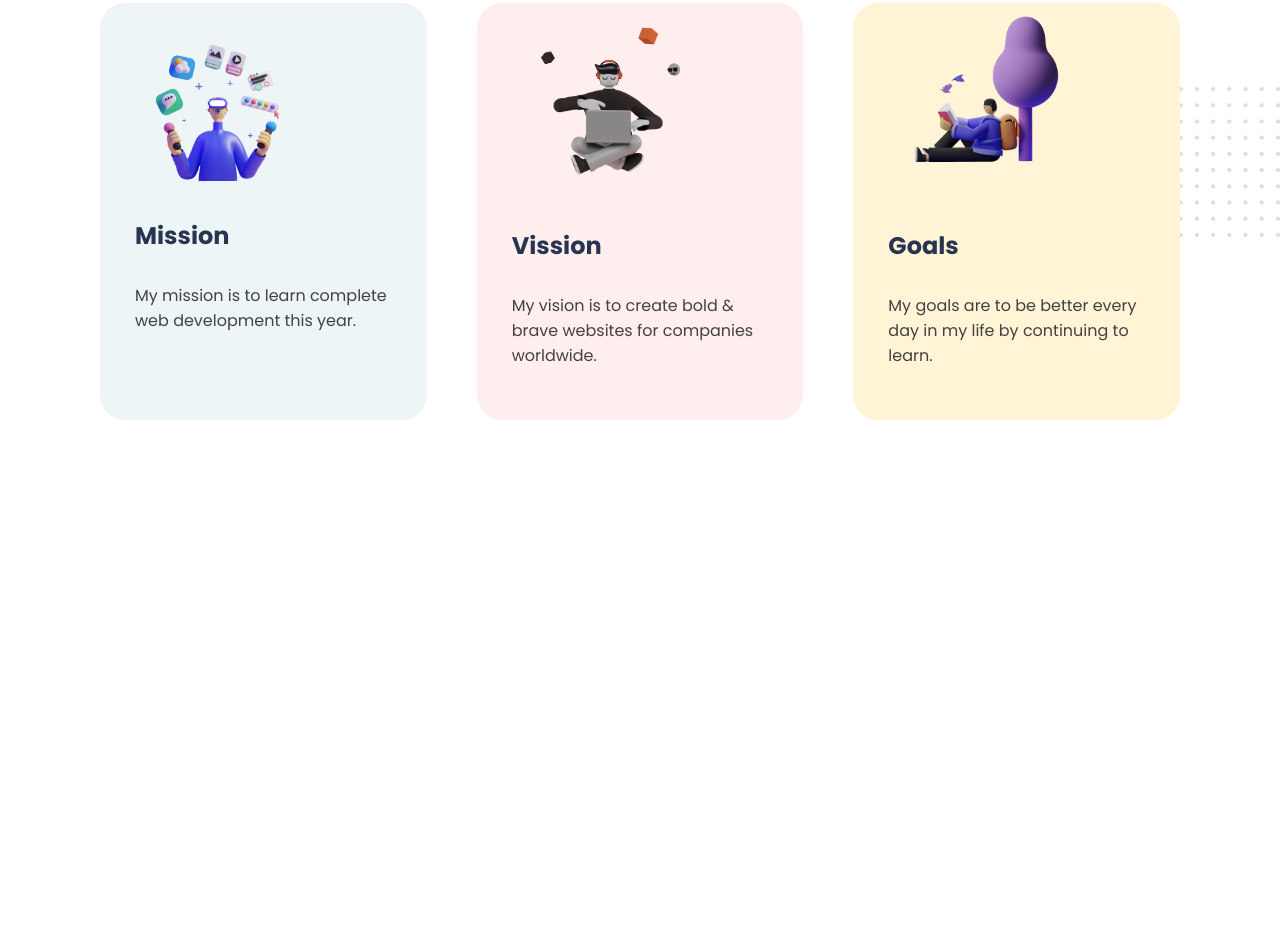
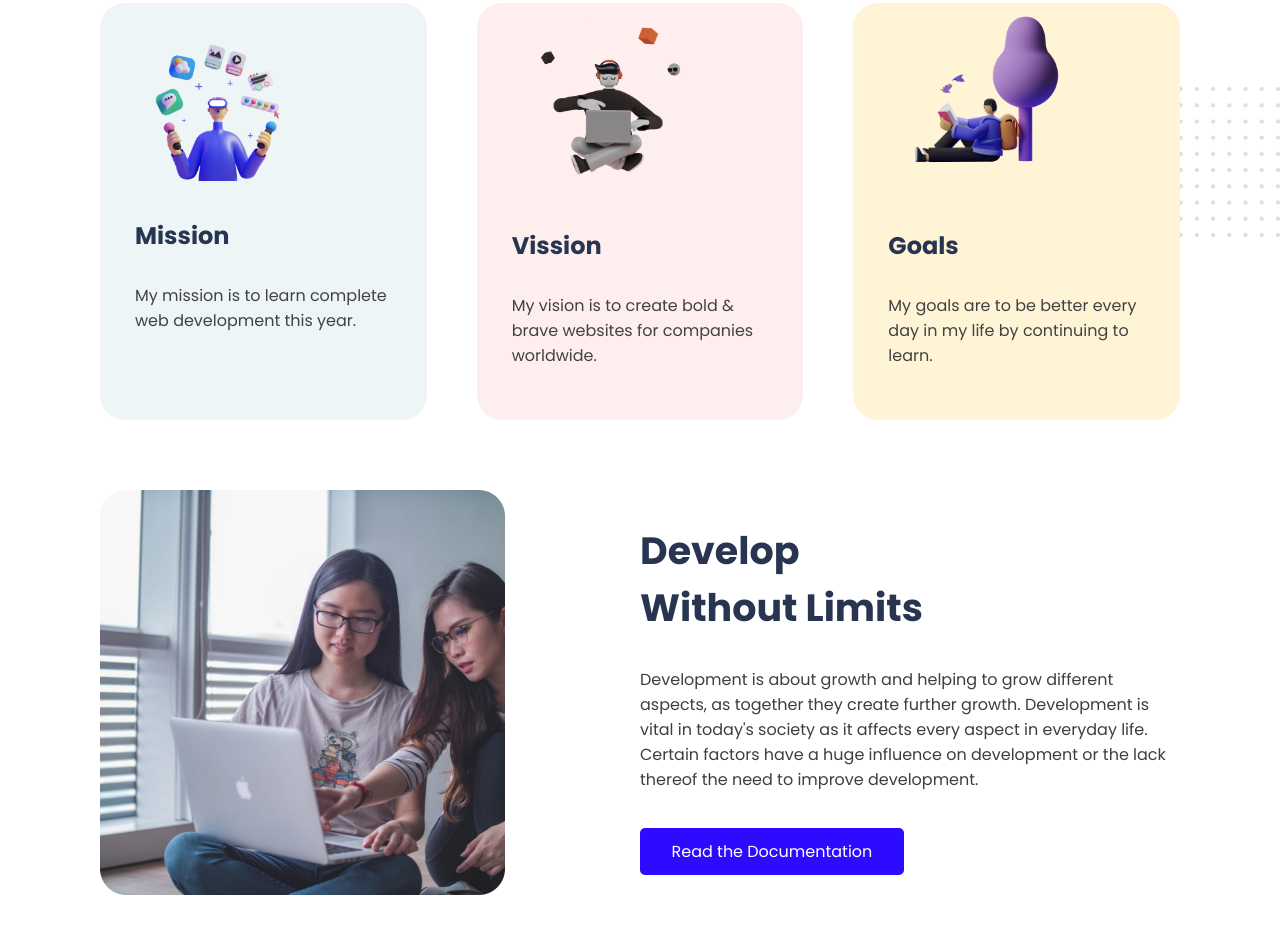
Before and after one commit to FarukMahfuj/mission-2022, a plain HTML site: page index.html in a window 1280 px wide. Shown: the part 608-1541 px from the top of the page. Before the commit the page ends 1088 px from the top, so only its background shows below. Drawn offline with Linux system fonts and the light colour scheme.

Commit message:
section third added

```diff
--- a/index.html
+++ b/index.html
@@ -31,7 +31,7 @@
 
     </section>
     <section class="mission-area">
-        <h2>Mission in <span class="green-color">2022</span></h2>
+        <h2 id="header2">Mission in <span class="green-color">2022</span></h2>
         <div class="flex">
             <div class="half-width mission">
                 <img src="images/illustrators/illustrator-1.png" alt="illustrator-1">
@@ -51,6 +51,19 @@
         </div>
 
     </section>
+    <section class="flex">
+        <div class="half-width">
+            <img src="images/pictures/coding.png" alt="coding">
+        </div>
+        <div class="half-width">
+            <h2>Develop <br>
+                Without Limits</h2>
+            <p>Development is about growth and helping to grow different aspects, as together they create further
+                growth. Development is vital in today's society as it affects every aspect in everyday life. Certain
+                factors have a huge influence on development or the lack thereof the need to improve development.</p>
+            <a href="">Read the Documentation</a>
+        </div>
+    </section>
 </body>
 
 </html>
--- a/style.css
+++ b/style.css
@@ -10,7 +10,6 @@ color: #283550;
 h2{
         font-family: 'Poppins', sans-serif;
         font-size: 38px;
-        text-align: center;
 }
 h3{
     font-family: 'Poppins', sans-serif;
@@ -25,6 +24,9 @@ border-bottom: 0ch;
 border-right: 0ch;
 border-style: solid;
 color: #283550;
+}
+#header2{
+        text-align: center;
 }
 
 
```
